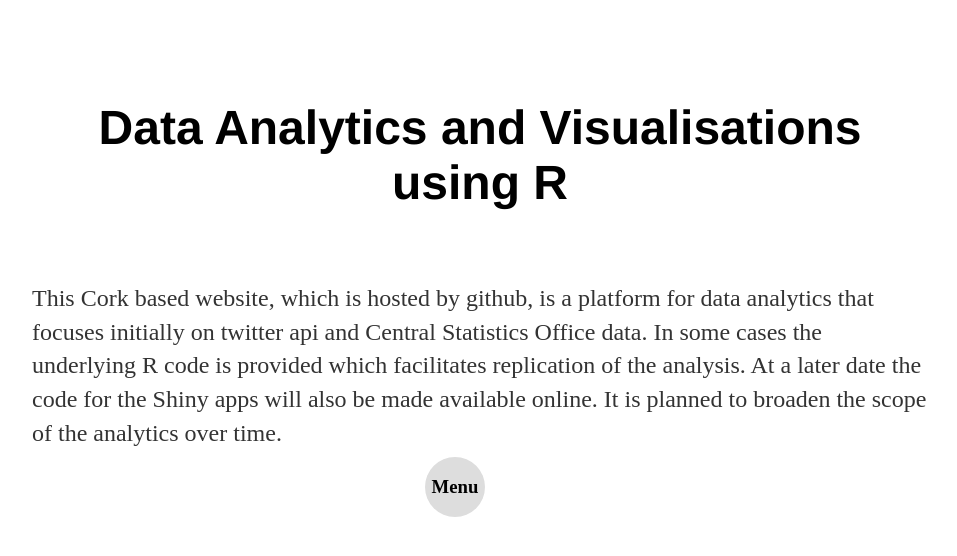
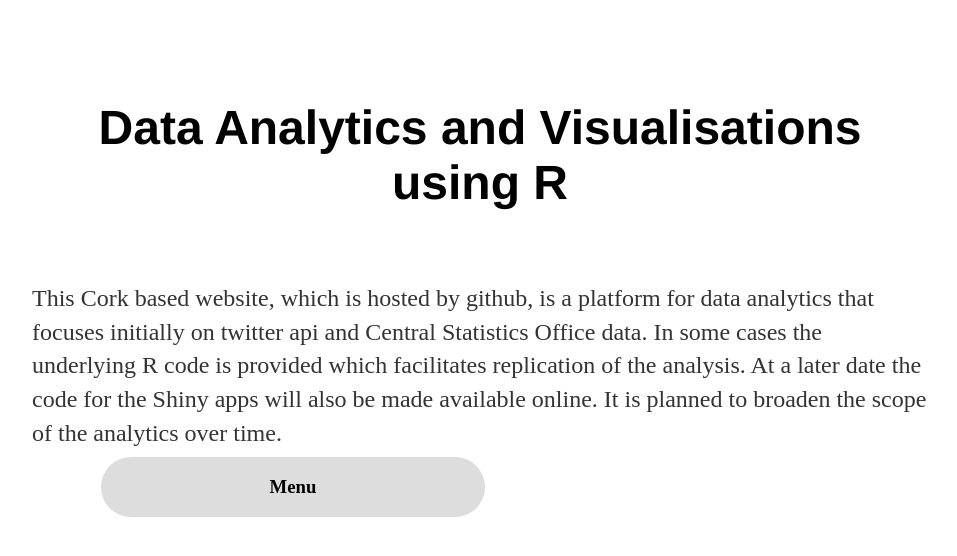
Before and after one commit to CorkDataAnalytics/CorkDataAnalytics.github.io, a Jekyll site: the page index.html, which Jekyll copies as it is, in a window 1280 px wide. Shown: the top 556 px of the page, without its empty margins (160-1117 px from the left). Built offline with Jekyll 4.4.1, drawn with Linux system fonts in a browser that asks for light colours; nearby versions of some CDN libraries.

Commit message:
Update index.html

```diff
--- a/index.html
+++ b/index.html
@@ -133,7 +133,7 @@
   float: centre;
   clear: both;
   height: %;
-  width: 60px;
+  width: 60%;
   border-radius: 40px;
   background-color: #DDD;
   position: absolute;
@@ -198,8 +198,8 @@
 
 .oppenned .sub-menu {
   opacity: 1;
-  height: 800px;
-  width: 800px;
+  height: 80%;
+  width: 60%;
 }
 
 .oppenned span:nth-child(2) { overflow: visible; }
```
